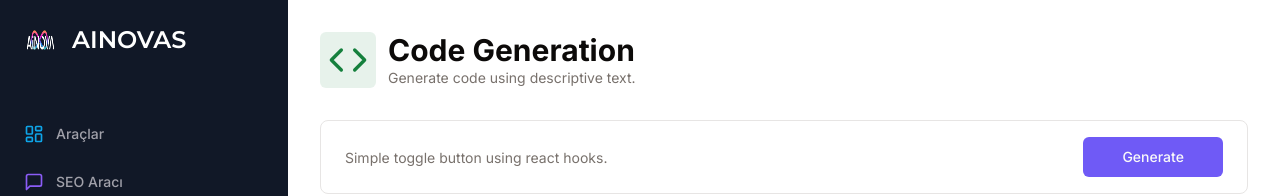
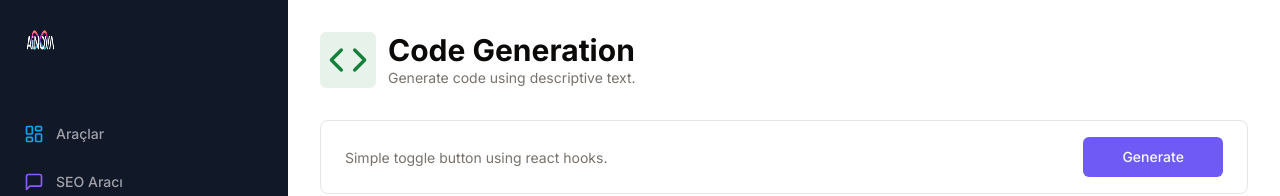
Before and after one commit to bocecix0/ainovas22, a Next.js app: page /code in a window 1280 px wide. Shown: the top 196 px of the page. Built offline with nearby package versions, Linux system fonts and the light colour scheme; no server answers.

Commit message:
sidebar.tsx

```diff
--- a/components/sidebar.tsx
+++ b/components/sidebar.tsx
@@ -66,7 +66,7 @@ export const Sidebar = ({
             <Image fill alt="Logo" src="/logo.png" />
           </div>
           <h1 className={cn("text-2xl font-bold", poppins.className)}>
-            AINOVAS
+
           </h1>
         </Link>
         <div className="space-y-1">
```
